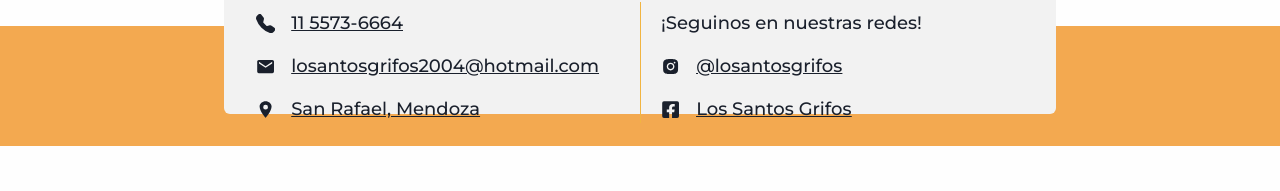
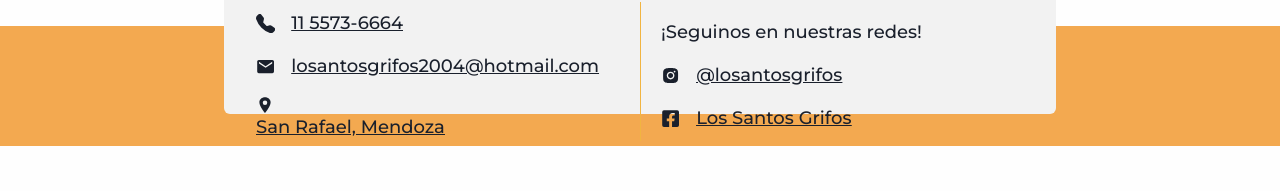
Before and after one commit to JohnFScha/los-santos-grifos, a React (Vite) app: page /contacto in a window 1280 px wide. Shown: the part 348-539 px from the top of the page. Built offline with nearby package versions, Linux system fonts and the light colour scheme.

Commit message:
fix: redirect to maps

```diff
--- a/src/components/Contact/ContactContainer.jsx
+++ b/src/components/Contact/ContactContainer.jsx
@@ -17,7 +17,9 @@ const ContactContainer = () => {
               <div className="columna">
                 <Link
                   className="contenido-2"
-                  to={"https://api.whatsapp.com/send/?phone=1138889199&text&type=phone_number&app_absent=0"}
+                  to={
+                    "https://api.whatsapp.com/send/?phone=1138889199&text&type=phone_number&app_absent=0"
+                  }
                   target="_blank"
                   rel="noopener noreferrer"
                 >
@@ -25,16 +27,20 @@ const ContactContainer = () => {
                 </Link>
                 <Link
                   className="contenido-2"
-                  to={
-                    "mailto:losantosgrifos@hotmail.com "
-                  }
+                  to={"mailto:losantosgrifos@hotmail.com "}
                   target="_blank"
                   rel="noopener noreferrer"
                 >
                   <IoMdMail /> losantosgrifos2004@hotmail.com
                 </Link>
                 <div className="contenido-2">
-                  <IoLocationSharp /> San Rafael, Mendoza
+                  <Link
+                    to={'https://maps.app.goo.gl/MQcuMAvqimSUoELL9'}
+                    target="_blank"
+                    rel="noopener noreferrer"
+                  >
+                    <IoLocationSharp /> San Rafael, Mendoza
+                  </Link>
                 </div>
               </div>
               <hr id="divider" />
@@ -55,7 +61,9 @@ const ContactContainer = () => {
                 <div className="contenido-2">
                   <FaFacebookSquare />
                   <Link
-                    to={"https://web.facebook.com/profile.php?id=61550800472914&_rdc=1&_rdr"}
+                    to={
+                      "https://web.facebook.com/profile.php?id=61550800472914&_rdc=1&_rdr"
+                    }
                     rel="noopener noreferrer"
                     target="_blank"
                   >
```
